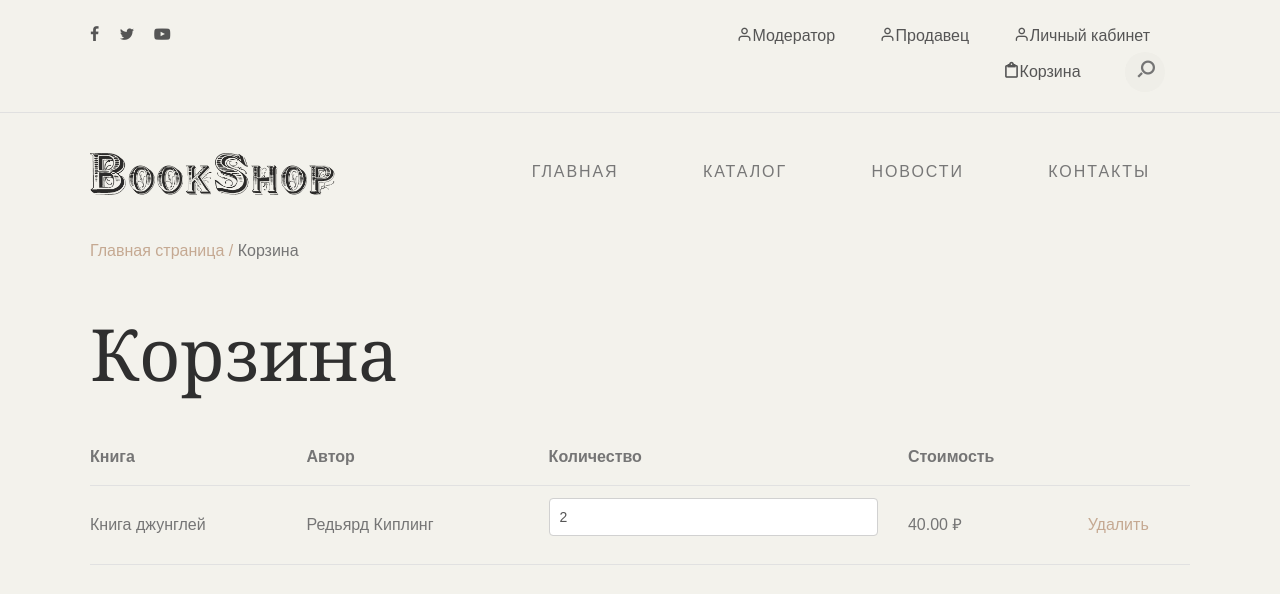
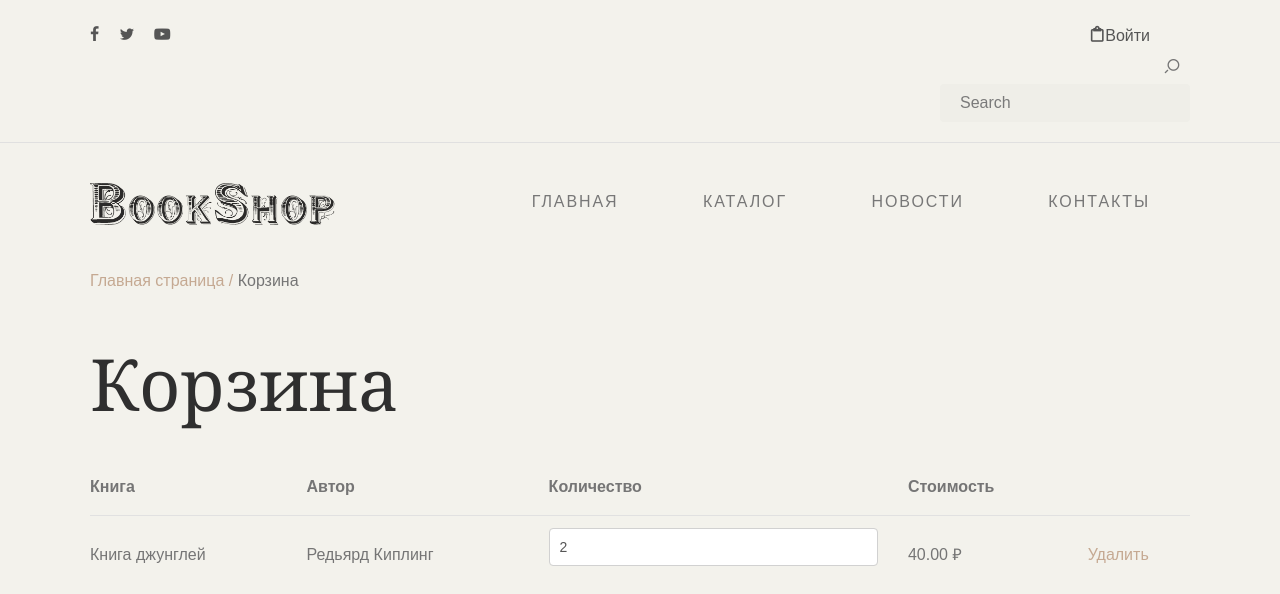
Before and after one commit to Semushkin/Third-angle, a Django app: page /cart/ in a window 1280 px wide. Shown: the top 594 px of the page. Run offline with Django 4.2, Linux system fonts and the light colour scheme; some libraries are stand-ins or nearby versions; some web fonts are replaced.

Commit message:
registration_step_3

```diff
--- a/Shop/Shop/urls.py
+++ b/Shop/Shop/urls.py
@@ -14,6 +14,7 @@
     path('cart/', cart, name='cart'),
     path('edit_profile/', edit_profile, name='edit_profile'),
     path('login/', login, name='login'),
+    path('logout/', logout, name='logout'),
     path('order_detail/', order_detail, name='order_detail'),
     path('order_list/', order_list, name='order_list'),
     path('profile/', profile, name='profile'),
--- a/Shop/mainapp/templates/mainapp/includes/header.html
+++ b/Shop/mainapp/templates/mainapp/includes/header.html
@@ -19,17 +19,22 @@
             </div>
             <div class="col-md-6">
                 <div class="right-element">
-                    <a href="{% url 'm_profile' %}" class="user-account for-buy"><i
+                    <!--a href="{% url 'm_profile' %}" class="user-account for-buy"><i
                             class="icon icon-user"></i><span>Модератор</span></a>
                     <a href="{% url 's_profile' %}" class="user-account for-buy"><i
-                            class="icon icon-user"></i><span>Продавец</span></a>
+                            class="icon icon-user"></i><span>Продавец</span></a-->
+                    {% if user.is_authenticated %}
                     <a href="{% url 'profile' %}" class="user-account for-buy"><i
                             class="icon icon-user"></i><span>Личный кабинет</span></a>
                     <a href="{% url 'cart' %}" class="cart for-buy"><i
                             class="icon icon-clipboard"></i><span>Корзина</span></a>
-
+                    <a href="{% url 'logout' %}" class="cart for-buy"><i
+                            class="icon icon-clipboard"></i><span>Выйти</span></a>
                     <div class="action-menu">
-
+                    {% else %}
+                        <a href="{% url 'login' %}" class="cart for-buy"><i
+                            class="icon icon-clipboard"></i><span>Войти</span></a>
+                    {% endif %}
                         <div class="search-bar">
                             <a href="#" class="search-button search-toggle" data-selector="#header-wrap">
                                 <i class="icon icon-search"></i>
```
Also changed, not shown: Shop/db.sqlite3.
